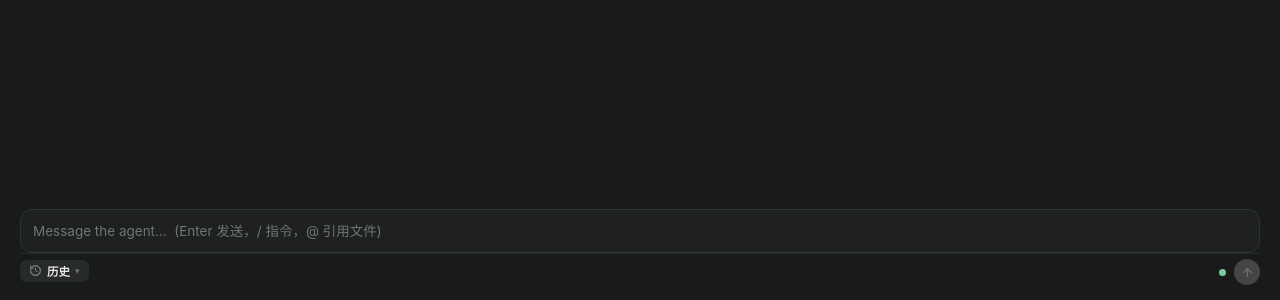
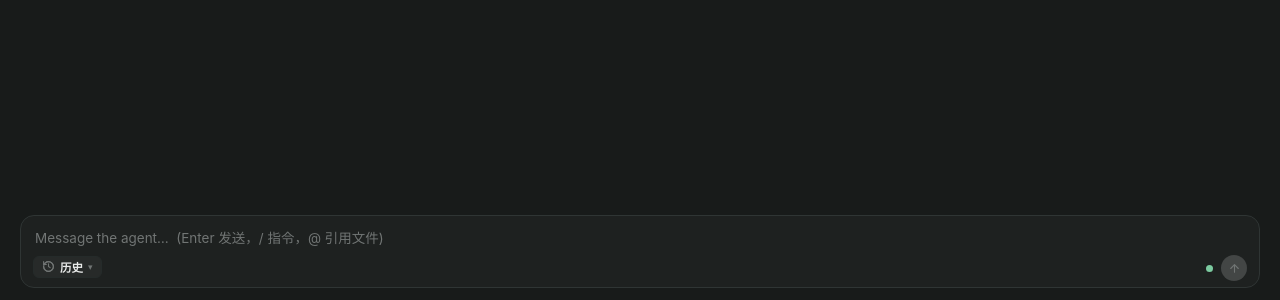
Before and after one commit to seascheng/goty, a React (Vite) app in the folder swift-app/agent-web/: page / in a window 1280 px wide. Shown: the part 500-800 px from the top of the page. Built offline with nearby package versions, Linux system fonts and the light colour scheme.

Commit message:
fix(agent-web): unify composer — chips and action button inside the input container

```diff
--- a/swift-app/agent-web/src/App.tsx
+++ b/swift-app/agent-web/src/App.tsx
@@ -436,7 +436,6 @@ function Composer({ working }: { working: boolean }) {
             ))}
           </div>
         )}
-      </div>
       <div className="composer-toolbar">
         <div className="toolbar-left">
           <HistoryChip />
@@ -469,6 +468,7 @@ function Composer({ working }: { working: boolean }) {
             <Icon kind={working ? "stop" : "send"} />
           </button>
         </div>
+      </div>
       </div>
     </div>
   );
--- a/swift-app/agent-web/src/styles.css
+++ b/swift-app/agent-web/src/styles.css
@@ -162,20 +162,21 @@ body {
 /* — composer — */
 .composer { padding: 8px 20px 12px; }
 .composer-box {
+  display: flex; flex-direction: column;
   background: var(--surface1); border: 1px solid var(--border-accent);
-  border-radius: 12px; padding: 2px 12px 6px;
+  border-radius: 14px; padding: 0 8px 6px;
   transition: border-color 0.12s;
 }
 .composer-box:focus-within { border-color: var(--accent); }
 .composer textarea {
   width: 100%; background: none; border: none; outline: none; resize: none;
   color: var(--foreground); font: inherit; line-height: 1.55;
-  padding: 9px 0 2px; min-height: 34px; display: block;
+  padding: 12px 6px 2px; min-height: 34px; display: block;
 }
 .composer textarea::placeholder { color: var(--fg-extra-muted); }
 .composer-toolbar {
-  display: flex; align-items: center; gap: 8px;
-  padding: 5px 0 3px; border-top: 1px solid var(--border);
+  display: flex; align-items: center; gap: 6px;
+  padding: 4px 4px 0;
 }
 .toolbar-left { display: flex; gap: 6px; align-items: center; flex-wrap: wrap; }
 .toolbar-right { margin-left: auto; display: flex; gap: 8px; align-items: center; }
```
